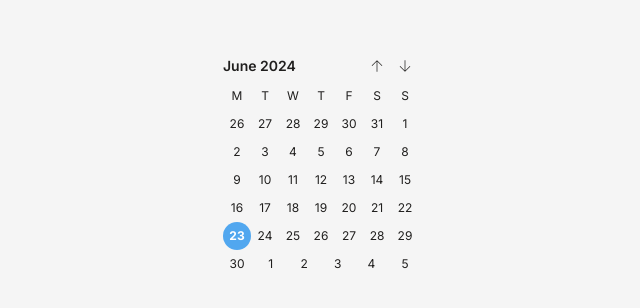
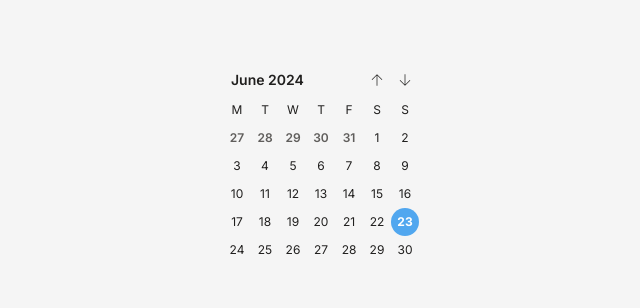
Before and after one commit to Katytrop/calendar-test, a Next.js app: page / in a window 1280 px wide. Shown: the part 236-544 px from the top of the page, without its empty margins (319-959 px from the left). Built offline with nearby package versions, Linux system fonts and the light colour scheme.

Commit message:
fix the problem of displaying numbers

```diff
--- a/src/app/components/calendar/Calendar.module.scss
+++ b/src/app/components/calendar/Calendar.module.scss
@@ -10,6 +10,7 @@
   justify-content: space-between;
   align-items: center;
   &__title {
+    margin-left: 8px;
     font-size: 14px;
     font-weight: 600;
     cursor: pointer;
@@ -21,7 +22,7 @@
 
 .yearSelector {
   &__title {
-    margin-left: 8px;
+
   }
 }
 
@@ -61,6 +62,10 @@
   &.today {
     font-weight: bold;
   }
+  &.notCurrentMonth {
+    font-weight: 600;
+    color: #605E5C;
+  }
   &:hover {
     background-color: #F3F2F1;
   }
--- a/src/app/components/calendar/Days.tsx
+++ b/src/app/components/calendar/Days.tsx
@@ -5,22 +5,34 @@ import dayjs from 'dayjs';
 import { useCalendar } from '@/app/context/Calendar';
 import styles from "./Calendar.module.scss";
 
-
 const Days: FC = () => {
   const { currentDate, setCurrentDate } = useCalendar();
 
-  const startOfMonth = currentDate.startOf('month');
-  const endOfMonth = currentDate.endOf('month');
-  const startDate = startOfMonth.startOf('week');
-  const endDate = endOfMonth.endOf('week');
+  const generateDays = () => {
+    const startOfMonth = currentDate.startOf('month');
+    const endOfMonth = currentDate.endOf('month');
+    const days = [];
 
-  const days: dayjs.Dayjs[] = [];
-  let day = startDate;
+    // Добавление дней предыдущего месяца, чтобы заполнить первую неделю
+    const startDayOfWeek = startOfMonth.isoWeekday();
+    for (let i = startDayOfWeek - 1; i > 0; i--) {
+      days.push(startOfMonth.subtract(i, 'day'));
+    }
 
-  while (day.isBefore(endDate, 'day')) {
-    days.push(day);
-    day = day.add(1, 'day');
+    // Добавление всех дней текущего месяца
+    for (let i = 0; i < endOfMonth.date(); i++) {
+      days.push(startOfMonth.add(i, 'day'));
+    }
+
+    // Добавление дней следующего месяца, чтобы заполнить последнюю неделю
+    const endDayOfWeek = endOfMonth.isoWeekday();
+    for (let i = 1; i <= (7 - endDayOfWeek); i++) {
+      days.push(endOfMonth.add(i, 'day'));
+    }
+
+    return days;
   }
+  const days = generateDays();
 
   const handleDayClick = (day: dayjs.Dayjs) => {
     setCurrentDate(day);
@@ -29,19 +41,22 @@ const Days: FC = () => {
   return (
     <div className={styles.days}>
       {days.map((dayItem, index) => {
-        let dayClass = styles.day;
+        const dayClasses = [styles.day];
 
-        if (dayItem.isSame(currentDate, 'day')) {
-          dayClass += ` ${styles.selected}`;
+        if (dayItem.isSame(currentDate, 'day')) { //выбранный день
+          dayClasses.push(styles.selected);
         }
-        if (dayItem.isSame(dayjs(), 'day')) {
-          dayClass += ` ${styles.today}`;
+        if (dayItem.isSame(dayjs(), 'day')) { // сегодняшний день
+          dayClasses.push(styles.today);
+        }
+        if (!dayItem.isSame(currentDate, 'month')) { //дни не входящие в текущий месяц
+          dayClasses.push(styles.notCurrentMonth);
         }
 
         return (
           <div
             key={index}
-            className={dayClass}
+            className={dayClasses.join(' ')}
             onClick={() => handleDayClick(dayItem)}
           >
             {dayItem.date()}
--- a/src/app/context/Calendar.tsx
+++ b/src/app/context/Calendar.tsx
@@ -2,7 +2,11 @@
 
 import { createContext, useState, useContext, ReactNode, FC } from 'react';
 import dayjs from 'dayjs';
+import isoWeek from 'dayjs/plugin/isoWeek';
+import advancedFormat from 'dayjs/plugin/advancedFormat';
 
+dayjs.extend(isoWeek);
+dayjs.extend(advancedFormat);
 
 interface CalendarContextType {
   currentDate: dayjs.Dayjs;
@@ -11,10 +15,20 @@ interface CalendarContextType {
   setView: (view: 'month' | 'year') => void;
 }
 
-const CalendarContext = createContext<CalendarContextType | undefined>(undefined);
+const initialDate = dayjs().startOf('day'); // Инициализация текущей даты без учета времени
+
+const initialContext: CalendarContextType = {
+  currentDate: initialDate,
+  setCurrentDate: () => {},
+  view: 'month',
+  setView: () => {},
+};
+
+const CalendarContext = createContext<CalendarContextType>(initialContext);
+
 
 export const CalendarProvider: FC<{ children: ReactNode }> = ({ children }) => {
-  const [currentDate, setCurrentDate] = useState(dayjs());
+  const [currentDate, setCurrentDate] = useState<dayjs.Dayjs>(initialDate);
   const [view, setView] = useState<'month' | 'year'>('month');
 
   return (
```
